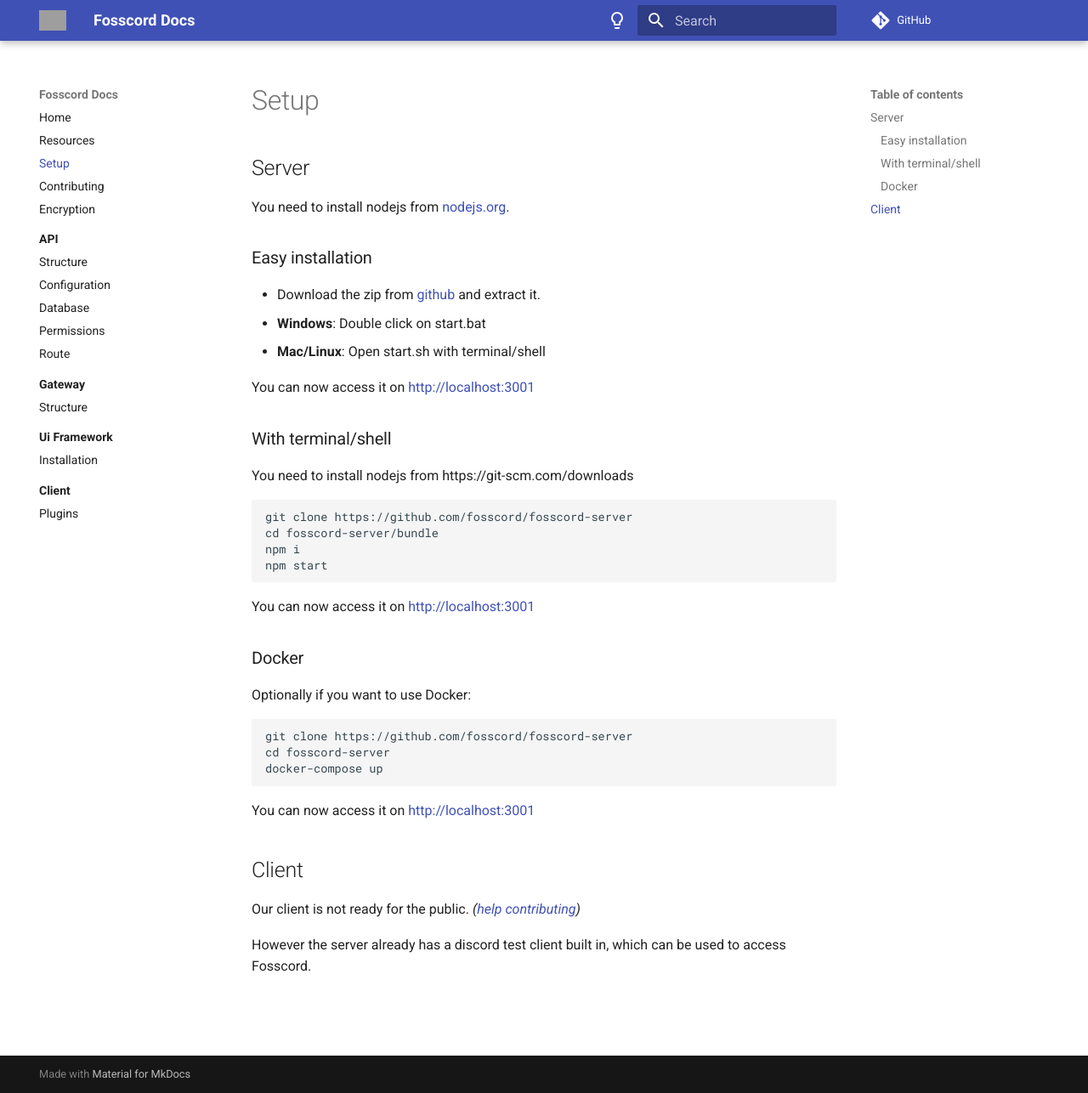
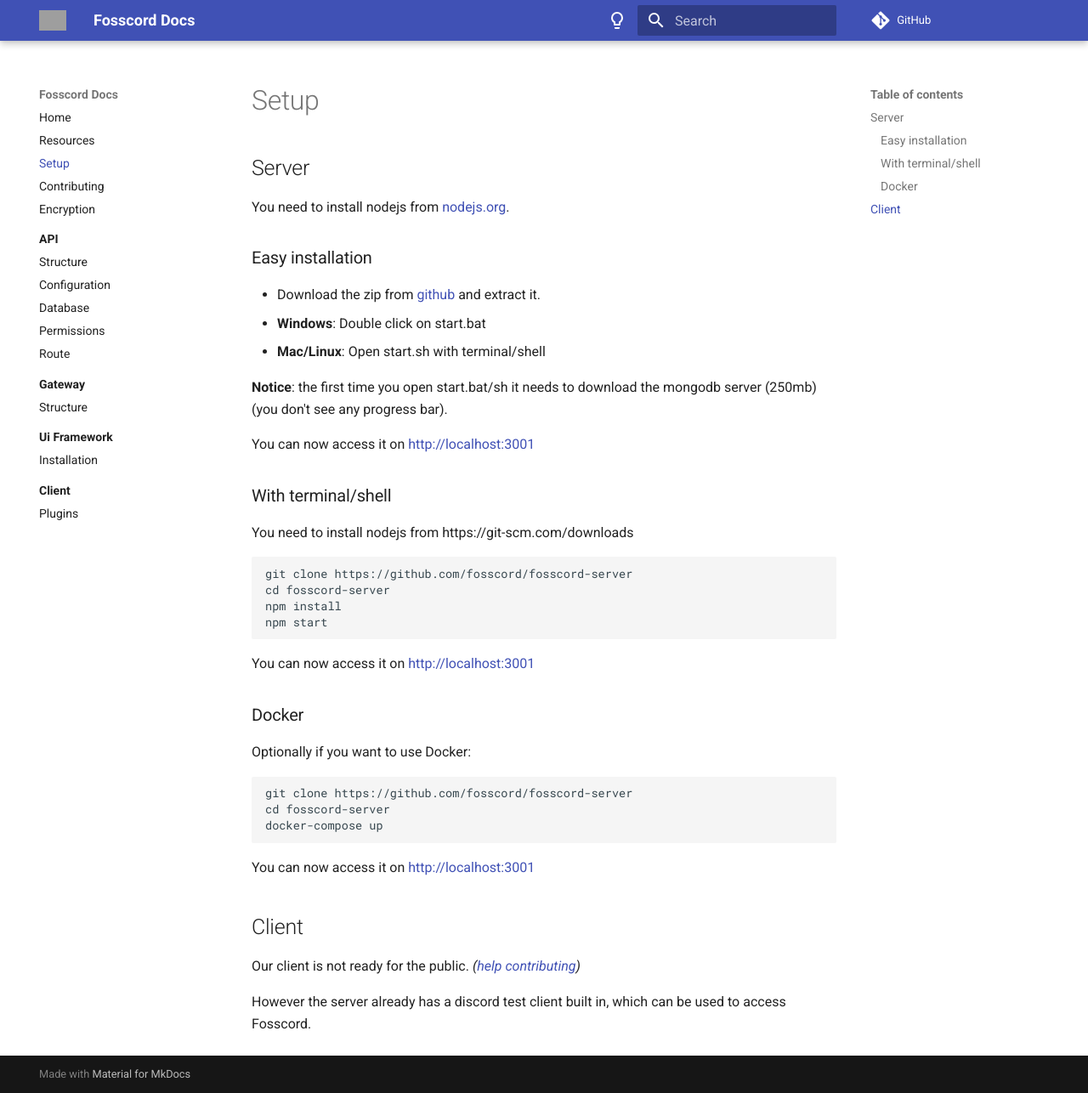
Before and after one commit to spacebarchat/docs, an MkDocs documentation site: the page built from docs/setup.md, in a window 1280 px wide and 1286 px high. Shown: the whole window at 85% size. Built offline with MkDocs 1.6.1 and Material for MkDocs 9.7.7, drawn with Linux system fonts in a browser that asks for light colours; comment, search, counter and statistics services are not loaded; grey boxes are pictures that could not be loaded.

Commit message:
:pencil: add notice

````diff
--- a/docs/setup.md
+++ b/docs/setup.md
@@ -10,6 +10,8 @@
 -   **Windows**: Double click on start.bat
 -   **Mac/Linux**: Open start.sh with terminal/shell
 
+**Notice**: the first time you open start.bat/sh it needs to download the mongodb server (250mb) (you don't see any progress bar).
+
 You can now access it on [http://localhost:3001](http://localhost:3001)
 
 ### With terminal/shell
@@ -18,8 +20,8 @@
 
 ```
 git clone https://github.com/fosscord/fosscord-server
-cd fosscord-server/bundle
-npm i
+cd fosscord-server
+npm install
 npm start
 ```
 
````
